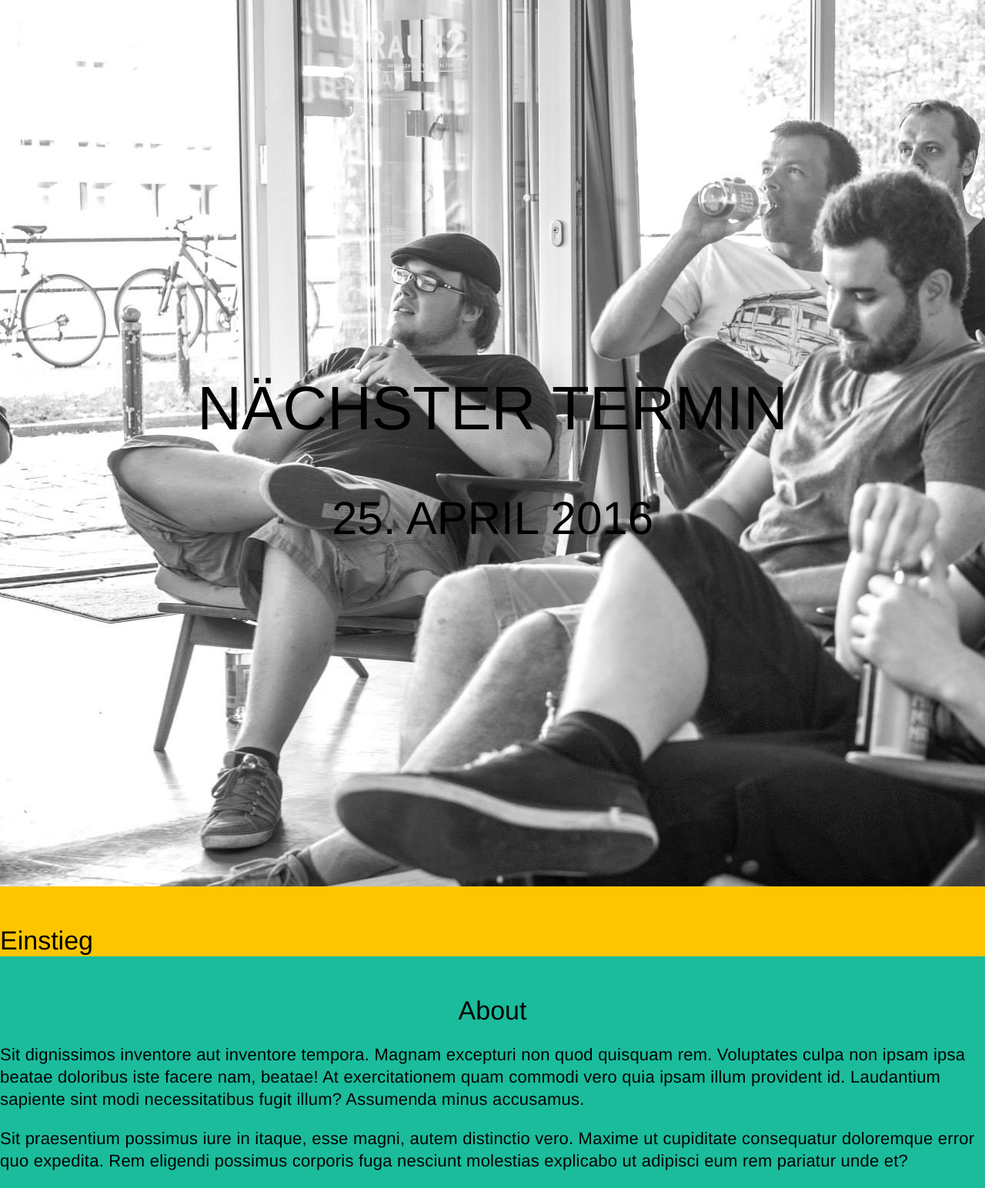
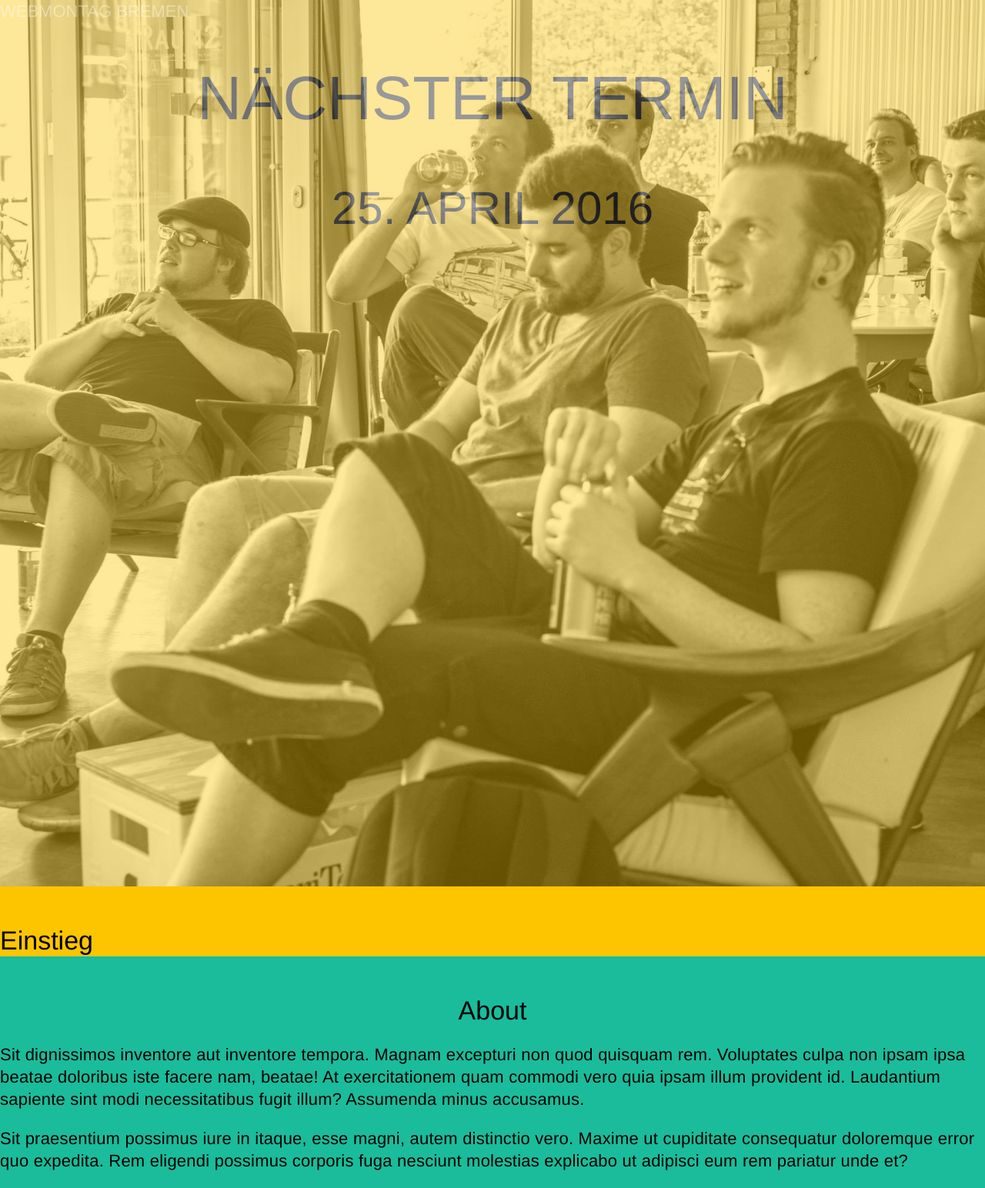
Before and after one commit to wmhb/website, a PHP site: page /index.html in a window 1280 px wide. Shown: the top 1544 px of the page at 77% size. Run offline with PHP 8.4, Linux system fonts and the light colour scheme; grey boxes labelled with a size stand in for pictures from a placeholder-image service; some libraries are stand-ins or nearby versions.

Commit message:
header more or less final

```diff
--- a/assets/css/main.css
+++ b/assets/css/main.css
@@ -378,17 +378,29 @@
         background-image: -webkit-linear-gradient(bottom, transparent, transparent 2px, #fff 2px, #fff 2.5px, transparent 2.5px);
         background-image: linear-gradient(bottom, transparent, transparent 2px, #fff 2px, #fff 2.5px, transparent 2.5px); } }
 
-body > header {
-  background-image: url('../images/header.jpg');
-  text-align: center;
+.layout__header {
+  background: url('../images/header.jpg') no-repeat center center fixed;
+  background-size: cover;
   height: 75%;
   text-transform: uppercase; }
-  body > header a {
+  .layout__header a {
+    opacity: .4;
     display: block; }
-  body > header h1 {
+  .layout__header h1 {
     font-size: 8rem; }
-  body > header h2 {
+  .layout__header h2 {
     font-size: 6rem; }
+  .layout__header h1, .layout__header h2 {
+    text-align: center; }
+
+.layout__logo {
+  z-index: 9999;
+  position: absolute;
+  opacity: 1;
+  top: 0;
+  left: 0;
+  font-family: "brandon-grotesque", "Helvetica-Neue", Helvetica, Arial, sans-serif;
+  color: black; }
 
 .g {
   display: -webkit-box;
--- a/assets/scss/modules/_header.scss
+++ b/assets/scss/modules/_header.scss
@@ -1,9 +1,10 @@
-body > header{
-    background-image: url('../images/header.jpg');
-    text-align: center;
+.layout__header{
+    background: url('../images/header.jpg') no-repeat center center fixed;
+    background-size: cover;
     height: 75%;
     text-transform: uppercase;
     a{
+        opacity: .4;
         display: block;
     }
     h1{
@@ -12,4 +13,17 @@
     h2{
         font-size: 6rem;
     }
+    h1, h2{
+        text-align: center;
+    }
 }
+
+.layout__logo{
+    z-index: 9999;
+    position: absolute;
+    opacity: 1;
+    top: 0;
+    left: 0;
+    font-family: $font-heading;
+    color: black;
+}
--- a/index.html
+++ b/index.html
@@ -5,8 +5,9 @@
         <meta name="viewport" content="width=device-width, initial-scale=1">
     </head>
     <body>
-        <header class="g--vcenter g">
-            <a href="#" title="some title" class="gi--full">
+        <header class="layout__header g">
+            <a href="#" class="layout__logo">webmontag bremen</a>
+            <a href="#" title="some title" class="gi--full pane--prim1">
                 <h1>Nächster Termin</h1>
                 <h2>25. April 2016</h2>
             </a>
```
